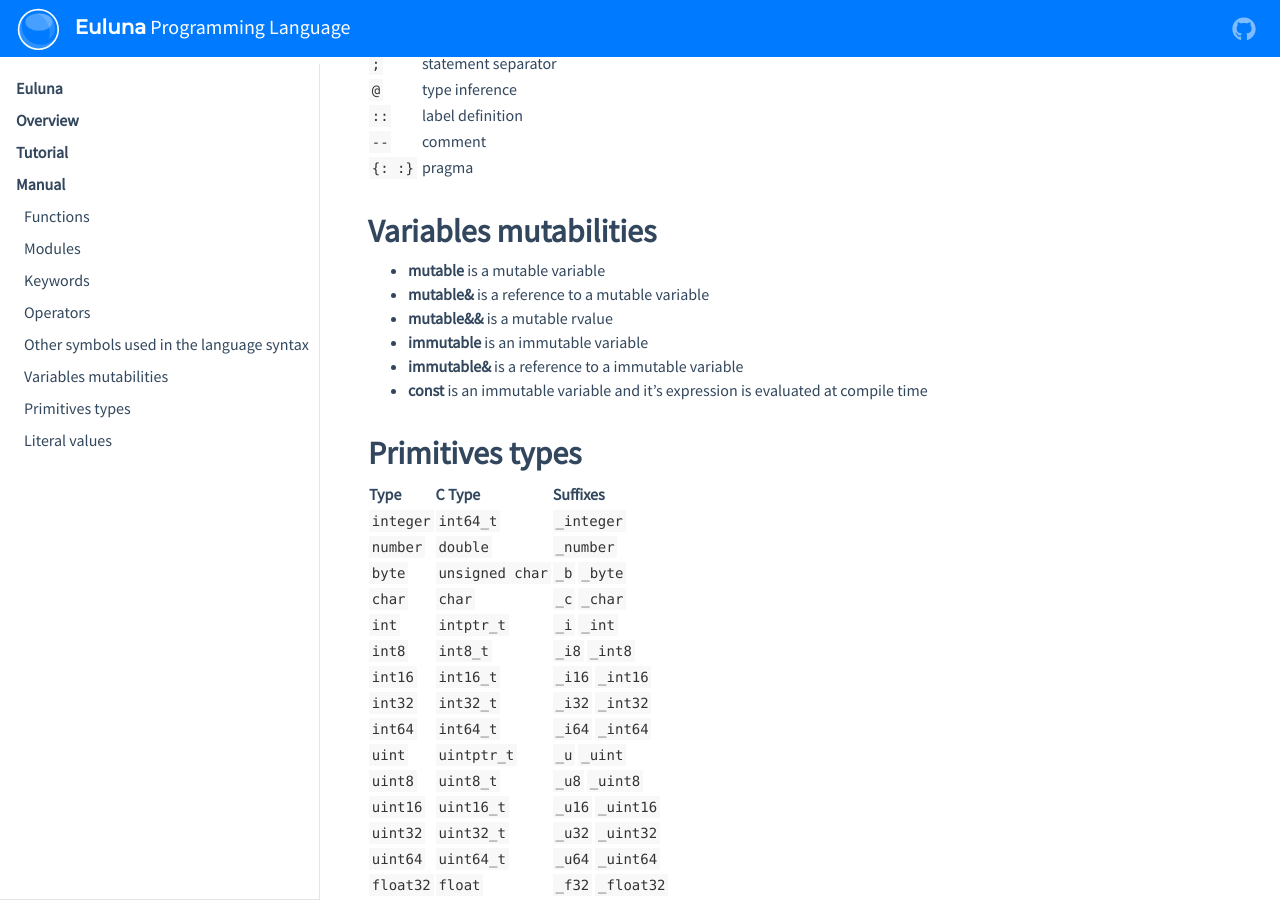
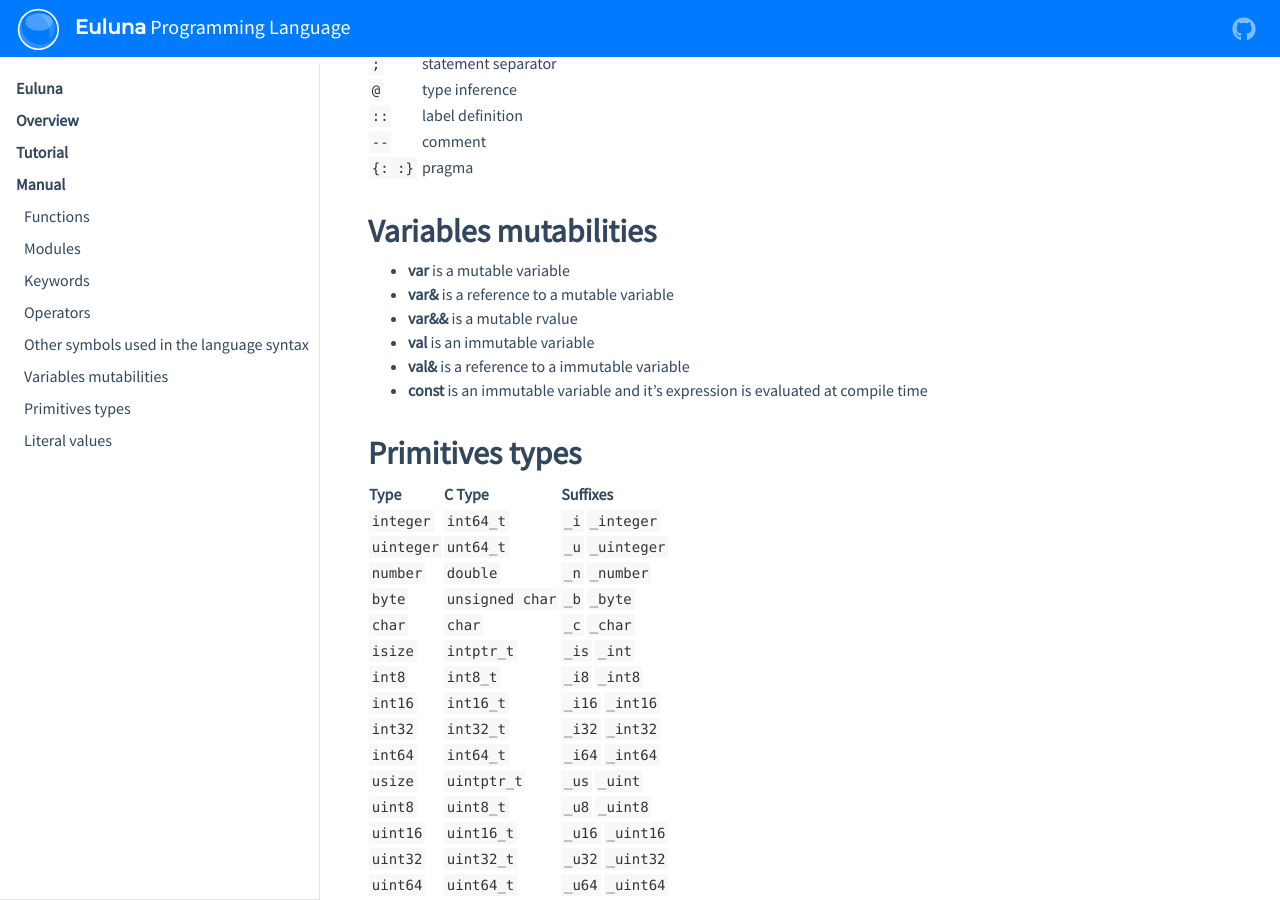
Before and after one commit to edubart/nelua-lang, a Jekyll site: the page built from docs/pages/manual.md, in a window 1280 px wide and 900 px high, scrolled down 1888 px. Built offline with Jekyll 4.4.1, drawn with Linux system fonts in a browser that asks for light colours; nearby versions of some CDN libraries; some of the changed text lies outside the part shown.

Commit message:
Rename types int/uint to isize/usize

```diff
--- a/docs/pages/manual.md
+++ b/docs/pages/manual.md
@@ -93,27 +93,28 @@
 
 ## Variables mutabilities
 
-* **mutable** is a mutable variable
-* **mutable&** is a reference to a mutable variable
-* **mutable&&** is a mutable rvalue
-* **immutable** is an immutable variable
-* **immutable&** is a reference to a immutable variable
+* **var** is a mutable variable
+* **var&** is a reference to a mutable variable
+* **var&&** is a mutable rvalue
+* **val** is an immutable variable
+* **val&** is a reference to a immutable variable
 * **const** is an immutable variable and it's expression is evaluated at compile time
 
 ## Primitives types
 
 | Type              | C Type          | Suffixes            |
 |-------------------|-----------------|---------------------|
-| `integer`         | `int64_t`       | `_integer`          |
-| `number`          | `double`        | `_number`           |
+| `integer`         | `int64_t`       | `_i` `_integer`     |
+| `uinteger`        | `unt64_t`       | `_u` `_uinteger`    |
+| `number`          | `double`        | `_n` `_number`      |
 | `byte`            | `unsigned char` | `_b` `_byte`        |
 | `char`            | `char`          | `_c` `_char`        |
-| `int`             | `intptr_t`      | `_i` `_int`         |
+| `isize`           | `intptr_t`      | `_is` `_int`        |
 | `int8`            | `int8_t`        | `_i8` `_int8`       |
 | `int16`           | `int16_t`       | `_i16` `_int16`     |
 | `int32`           | `int32_t`       | `_i32` `_int32`     |
 | `int64`           | `int64_t`       | `_i64` `_int64`     |
-| `uint`            | `uintptr_t`     | `_u` `_uint`        |
+| `usize`           | `uintptr_t`     | `_us` `_uint`       |
 | `uint8`           | `uint8_t`       | `_u8` `_uint8`      |
 | `uint16`          | `uint16_t`      | `_u16` `_uint16`    |
 | `uint32`          | `uint32_t`      | `_u32` `_uint32`    |
@@ -123,7 +124,7 @@
 | `pointer`         | `void*`         | `_pointer`          |
 | `boolean`         | `bool`          |                     |
 
-The types `int` and `uint` types are usually 32 wide bits on 32-bit systems,
+The types `isize` and `usize` types are usually 32 wide bits on 32-bit systems,
 and 64 bits wide on 64-bit systems. When you need an integer value you should use `integer`
 unless you have a specific reason to use a sized or unsigned integer type.
 
```
Also changed, not shown: other parts of docs/pages/manual.md (+1 -0 lines), 5 other files.
